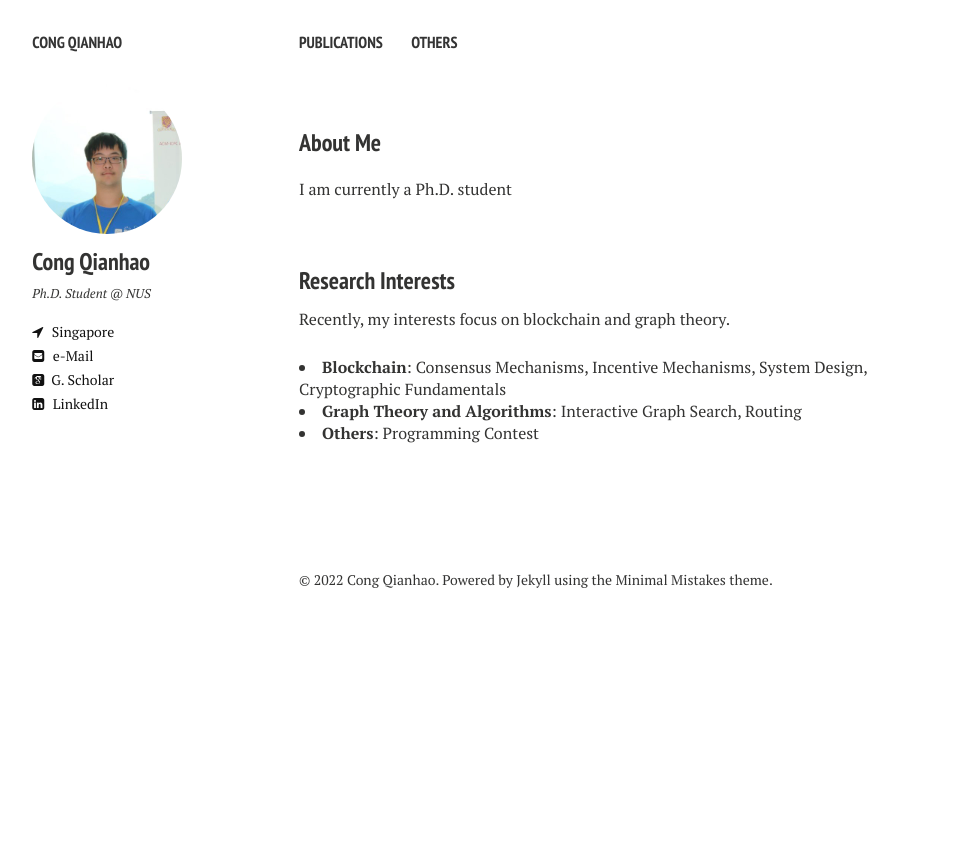
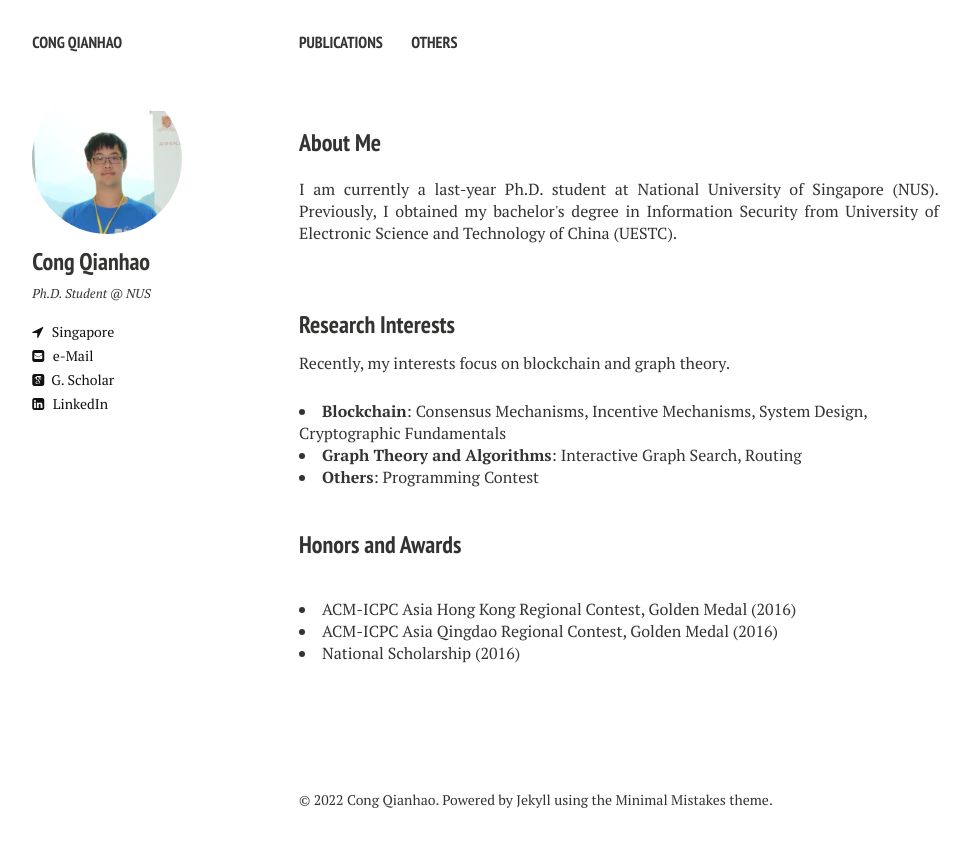
Before and after one commit to cong741/cong741.github.io, a Jekyll site: the page built from index.md, in a window 1280 px wide. Shown: the top 847 px of the page, without its empty margins (21-991 px from the left). Built offline with Jekyll 4.4.1, drawn with Linux system fonts in a browser that asks for light colours; nearby versions of some CDN libraries.

Commit message:
Update index.md

```diff
--- a/index.md
+++ b/index.md
@@ -6,7 +6,7 @@ image: banner1.png
 ---
 <h3 style="margin-bottom:0px;padding-top:20px;">About Me</h3> <br>
 
-<p align="justify">I am currently a Ph.D. student </p>
+<p align="justify">I am currently a last-year Ph.D. student at National University of Singapore (NUS). Previously, I obtained my bachelor's degree in Information Security from University of Electronic Science and Technology of China (UESTC). </p>
 <br />
 
 
@@ -23,6 +23,17 @@ image: banner1.png
 <b>Others</b>:  Programming Contest
 </li>
 
+<h3 style="margin-bottom:-8px;padding-top:20px;">Honors and Awards</h3> <br>
+<li>
+ACM-ICPC Asia Hong Kong Regional Contest, Golden Medal (2016)
+</li>
+<li>
+ACM-ICPC Asia Qingdao Regional Contest, Golden Medal (2016)
+</li>
+<li>
+National Scholarship (2016)
+</li>
+
 <br>
 <br>
 <br>
```
